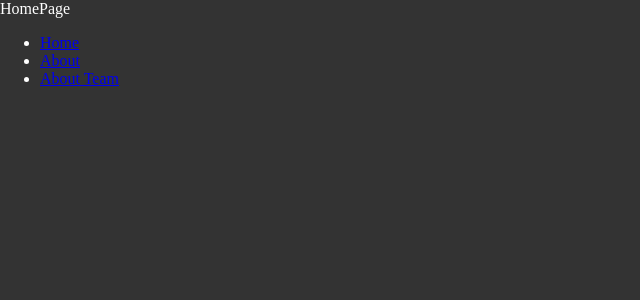
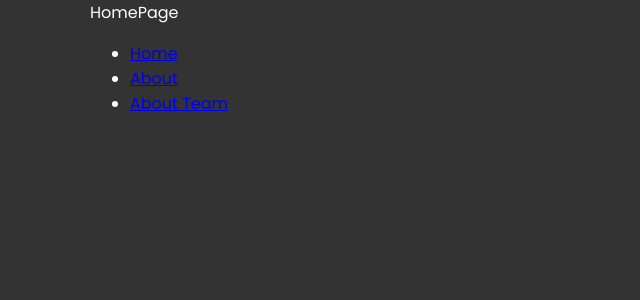
Before and after one commit to khanhcoluy/nextjs_crash_course, a Next.js app: page / in a window 1280 px wide. Shown: the top 300 px of the page, without its empty margins (0-640 px from the left). Built offline with nearby package versions, Linux system fonts and the light colour scheme.

Commit message:
included next/font/google

```diff
--- a/app/layout.jsx
+++ b/app/layout.jsx
@@ -1,4 +1,11 @@
+import { Poppins } from 'next/font/google';
+
 import './globals.css';
+
+const poppins = Poppins({
+  weight: ['400', '700'],
+  subsets: ['latin'],
+});
 
 export const metadata = {
   title: 'Next app',
@@ -9,7 +16,9 @@
 export default function RootLayout({ children }) {
   return (
     <html lang="en">
-      <body>{children}</body>
+      <body className={poppins.className}>
+        <main className='container'>{children}</main>
+      </body>
     </html>
   );
 }
```
Also changed, not shown: app/page.jsx (line endings or trailing spaces).
